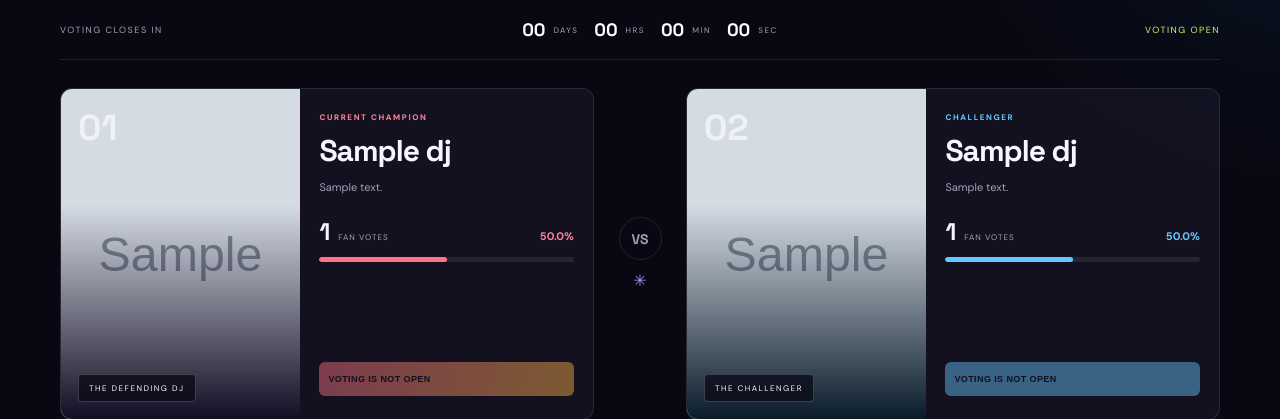
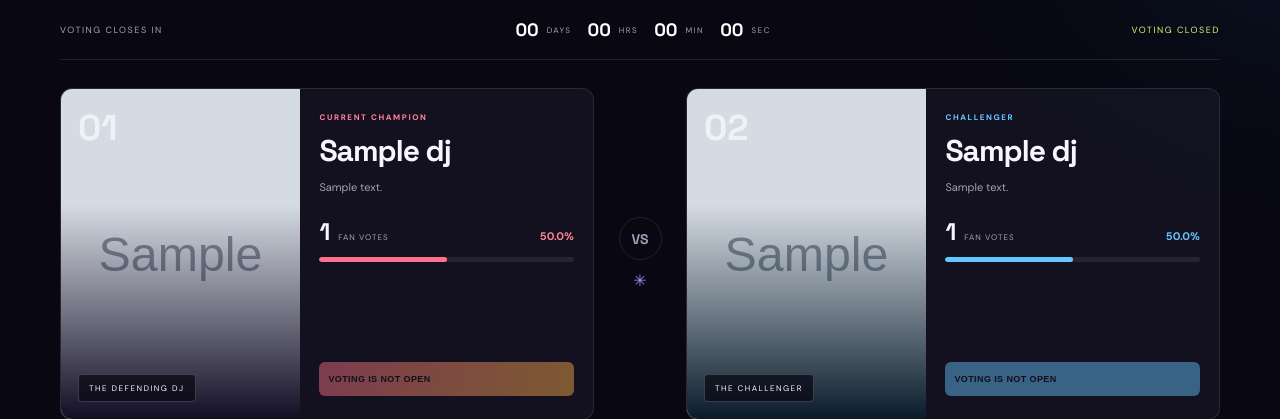
Before and after one commit to ThembelaniProject/voting, a Django app: page / in a window 1280 px wide; the page is wider, and only the part inside the window is pictured. Shown: the part 1019-1438 px from the top of that part. Run offline with Django 5.2, Linux system fonts and the light colour scheme; tables that the repository leaves empty hold one stand-in row (values such as "Sample post"); grey boxes marked "Sample" are stand-in pictures.

Commit message:
Fix Phase 3 competition data attribute and status label

```diff
--- a/templates/index.html
+++ b/templates/index.html
@@ -27,9 +27,9 @@
       </div>
       <div class="hero-art"><div class="hero-orbit orbit-a"></div><div class="hero-orbit orbit-b"></div><div class="hero-disc">♫</div><div class="hero-sticker">TURN<br>IT UP</div><div class="hero-art-caption"><span>01 / WEEKLY SHOWDOWN</span><strong>LET THE MUSIC<br>MAKE THE CALL.</strong></div></div>
     </section>
-    <section class="battle-section wrap" id="battle" data-voting-open="{{ voting_open|yesno:'true,false' }}" data-deadline="{{ deadline_iso }}" data-week="{{ week_number|default:'0' }}" data-competition-id="{{ competition.id|default:'' }}" data-competition-id="{{ competition.id|default:'' }}">
+    <section class="battle-section wrap" id="battle" data-voting-open="{{ voting_open|yesno:'true,false' }}" data-deadline="{{ deadline_iso }}" data-week="{{ week_number|default:'0' }}" data-competition-id="{{ competition.id|default:'' }}">
       <div class="section-heading"><div><div class="eyebrow">PHELI FM 95.0 · THIS WEEK</div><h2>WHO SHOULD <em>STAY ANOTHER WEEK?</em></h2></div><div class="week-pill"><span class="live-dot"></span>{% if competition %}WEEK {{ competition.week_number }} · {{ competition_status|upper }}{% else %}NO ACTIVE ROUND · ADMIN SETUP REQUIRED{% endif %}</div></div>
-      <div class="battle-meta"><span>VOTING CLOSES IN</span><div class="countdown" id="countdown"><b id="days">06</b><small>DAYS</small><b id="hours">12</b><small>HRS</small><b id="minutes">34</b><small>MIN</small><b id="seconds">56</b><small>SEC</small></div><span class="demo-label">{% if competition %}{{ competition.get_status_display|upper }}{% else %}AWAITING DJs{% endif %}</span></div>
+      <div class="battle-meta"><span>VOTING CLOSES IN</span><div class="countdown" id="countdown"><b id="days">06</b><small>DAYS</small><b id="hours">12</b><small>HRS</small><b id="minutes">34</b><small>MIN</small><b id="seconds">56</b><small>SEC</small></div><span class="demo-label">{% if competition %}{{ competition_status|upper }}{% else %}AWAITING DJs{% endif %}</span></div>
       <div class="contestants" id="contestants">
         <article class="dj-card dj-purple" data-dj="dj1"><div class="dj-photo photo-one" {% if competition and competition.dj_one.photo_url %}style="background-image:linear-gradient(0deg,#120d24 0%,transparent 65%),url('{{ competition.dj_one.photo_url }}')"{% endif %}><span class="photo-number">01</span><span class="dj-tag">THE DEFENDING DJ</span></div><div class="dj-info"><div class="dj-role">CURRENT CHAMPION</div><h3 id="dj1-name">{% if competition %}{{ competition.dj_one.name }}{% else %}DJ ONE{% endif %}</h3><p>{% if competition and competition.dj_one.bio %}{{ competition.dj_one.bio }}{% else %}Meet the first DJ in this week's Pheli FM showdown.{% endif %}</p><div class="vote-stats"><strong id="dj1-votes">{{ vote_totals.dj1|default:0 }}</strong><span>FAN VOTES</span><b id="dj1-percent">{{ vote_totals.dj1_percent|default:0 }}%</b></div><div class="progress"><span id="dj1-bar" style="width:{{ vote_totals.dj1_percent|default:0 }}%"></span></div><button class="vote-btn" data-vote="dj1" {% if not voting_open %}disabled{% endif %}>I WANT THIS DJ TO STAY <span>↗</span></button></div></article>
         <div class="versus"><span>VS</span><i>✳</i></div>
```
